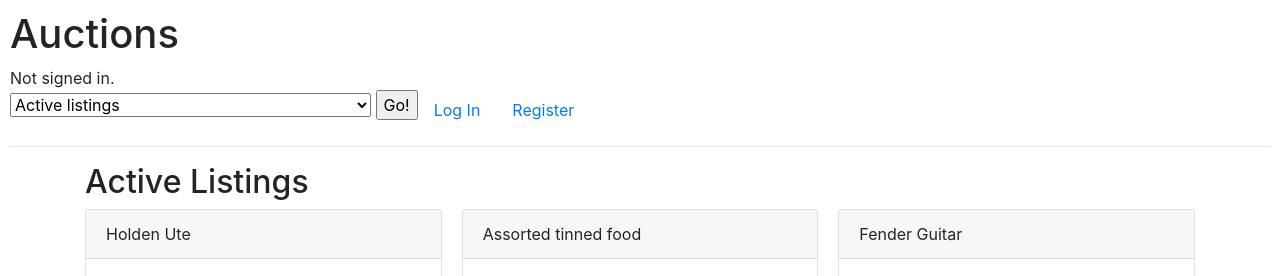
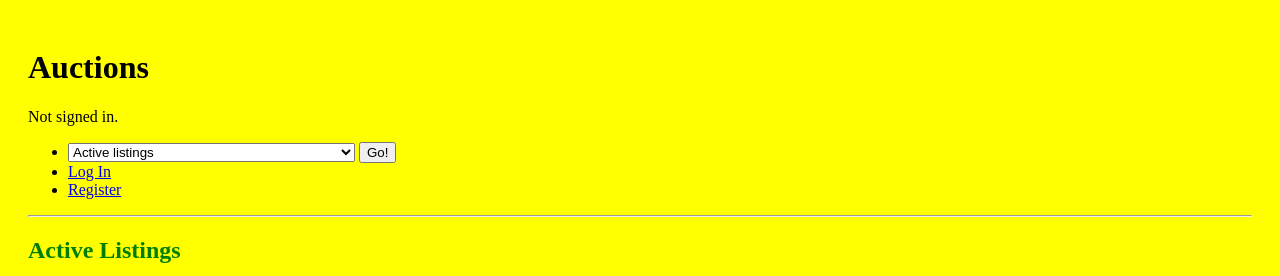
Before and after one commit to baden119/Project2, a Django app: page / in a window 1280 px wide. Shown: the top 276 px of the page. Run offline with Django 3.2, Linux system fonts and the light colour scheme; data comes from the database, SQL or seed files in the repository; some libraries are stand-ins or nearby versions.

Commit message:
Starting css/scss. something funnys goin on....

```diff
--- a/auctions/static/auctions/styles.css
+++ b/auctions/static/auctions/styles.css
@@ -1,6 +1 @@
-body {
-    padding: 10px;
-}
-
-
-/* Check out https://getbootstrap.com/docs/4.0/components/input-group/ */
+html,body{padding:10px;background-color:yellow}h2{color:green}
--- /dev/null
+++ b/auctions/static/scss/styles.scss
@@ -0,0 +1,14 @@
+html, body {
+  padding: 10px;
+  background-color: yellow;
+  // background-image: url("/static/moroccan-flower.png");
+  // background-repeat: repeat;
+  // text-align: center;
+  // font-family: $font-stack;
+  // line-height: 1.6;
+  // height: 100%;
+}
+h2{
+  color: green;
+}
+/* Check out https://getbootstrap.com/docs/4.0/components/input-group/ */
--- a/auctions/templates/auctions/layout.html
+++ b/auctions/templates/auctions/layout.html
@@ -4,8 +4,8 @@
 <html lang="en">
     <head>
         <title>{% block title %}Auctions{% endblock %}</title>
-        <link rel="stylesheet" href="https://stackpath.bootstrapcdn.com/bootstrap/4.4.1/css/bootstrap.min.css" integrity="sha384-Vkoo8x4CGsO3+Hhxv8T/Q5PaXtkKtu6ug5TOeNV6gBiFeWPGFN9MuhOf23Q9Ifjh" crossorigin="anonymous">
         <link href="{% static 'auctions/styles.css' %}" rel="stylesheet">
+        <!-- <link rel="stylesheet" href="https://stackpath.bootstrapcdn.com/bootstrap/4.4.1/css/bootstrap.min.css" integrity="sha384-Vkoo8x4CGsO3+Hhxv8T/Q5PaXtkKtu6ug5TOeNV6gBiFeWPGFN9MuhOf23Q9Ifjh" crossorigin="anonymous"> -->
     </head>
     <body>
         <h1>Auctions</h1>
```
